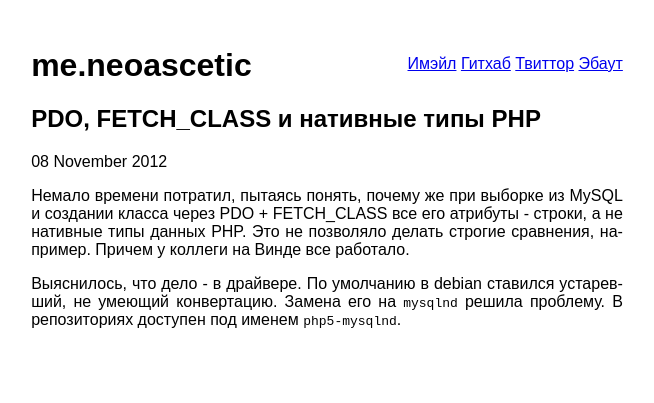
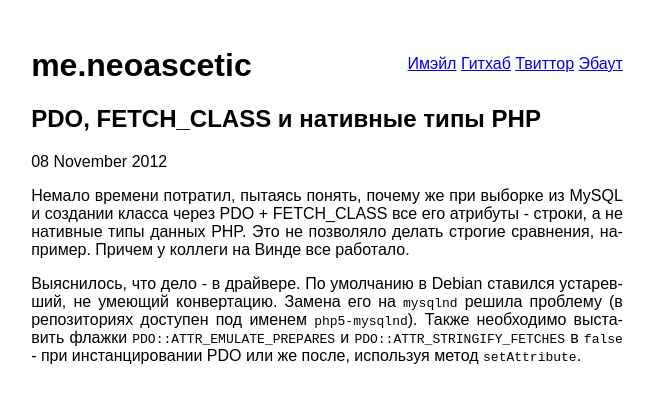
Before and after one commit to hacknug/iguides, a Jekyll site: the page built from _posts/2012-11-08-pdo-native-types.md, in a window 1280 px wide. Shown: the top 403 px of the page, without its empty margins (313-967 px from the left). Built offline with Jekyll 4.4.1, drawn with Linux system fonts in a browser that asks for light colours; Markdown is read by kramdown in place of the engine named in the settings; comment, search, counter and statistics services are not loaded; a style sheet for code colours, icons or effects is not loaded.

Commit message:
Note about PDO flags

```diff
--- a/_posts/2012-11-08-pdo-native-types.md
+++ b/_posts/2012-11-08-pdo-native-types.md
@@ -7,6 +7,8 @@ title: PDO, FETCH_CLASS и нативные типы PHP
 нативные типы данных PHP. Это  не позволяло делать строгие сравнения, например.
 Причем у коллеги на Винде все работало.
 
-Выяснилось, что дело  - в драйвере. По умолчанию в  debian ставился устаревший,
-не умеющий конвертацию. Замена его на `mysqlnd` решила проблему. В репозиториях
-доступен под именем `php5-mysqlnd`.
+Выяснилось, что дело  - в драйвере. По умолчанию в  Debian ставился устаревший,
+не умеющий конвертацию. Замена его на `mysqlnd` решила проблему (в репозиториях
+доступен  под   именем  `php5-mysqlnd`).  Также  необходимо   выставить  флажки
+`PDO::ATTR_EMULATE_PREPARES`  и `PDO::ATTR_STRINGIFY_FETCHES`  в `false`  - при
+инстанцировании PDO или же после, используя метод `setAttribute`.
```
